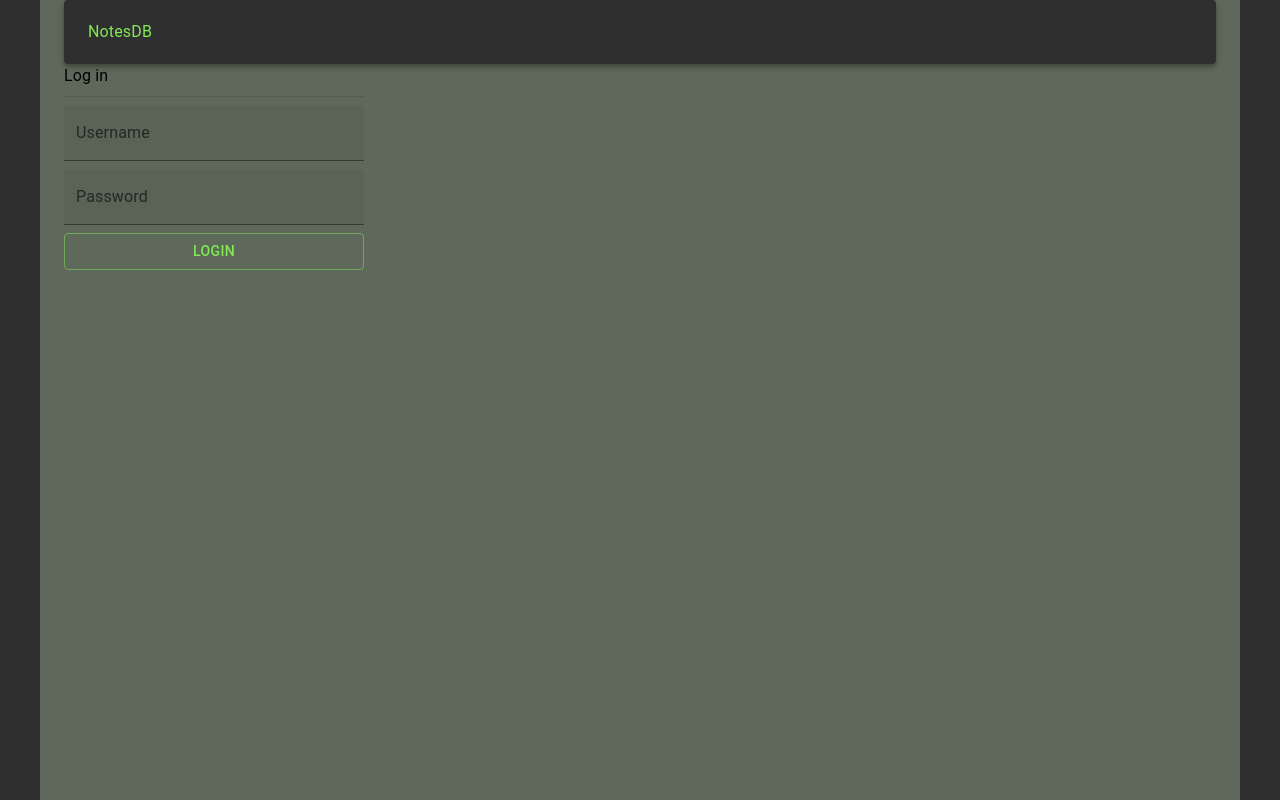
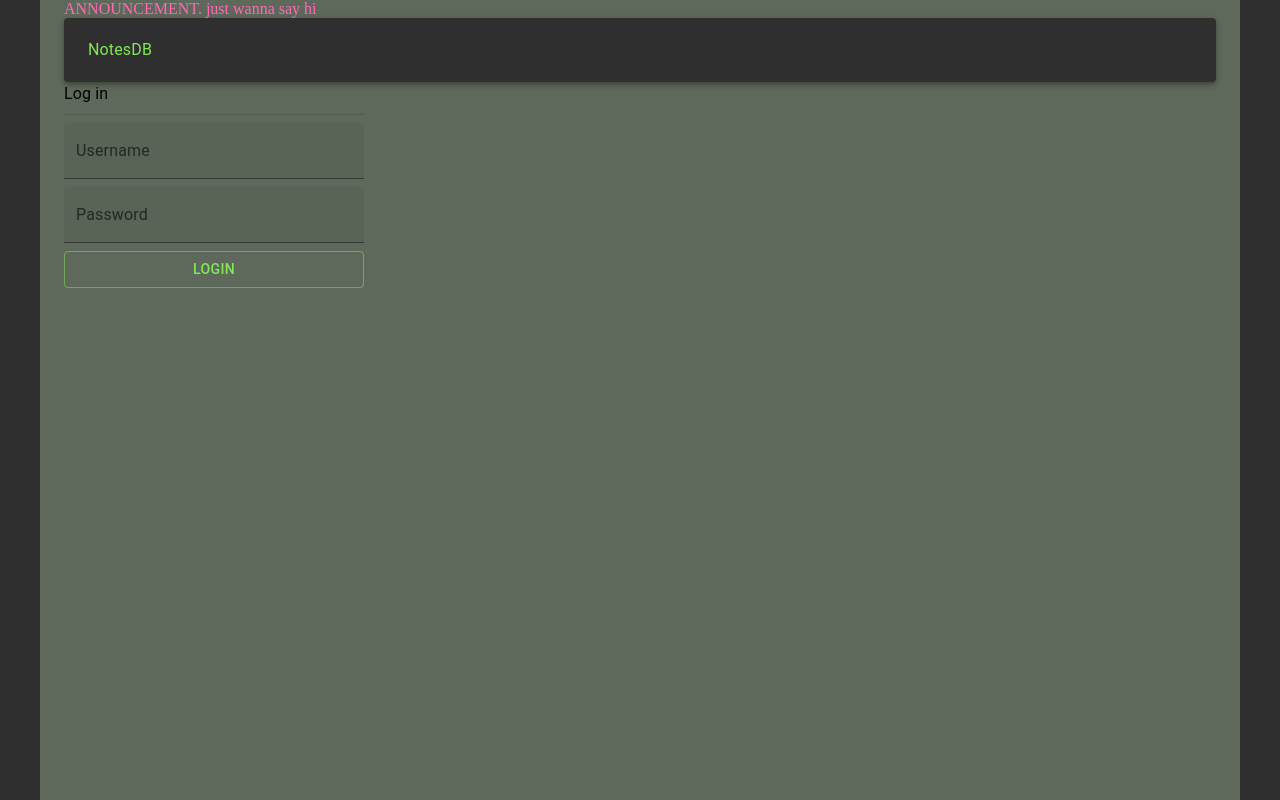
Before and after one commit to purplepew/note-app, a React (Create React App) app in the folder client/: page / in a window 1280 px wide. Built offline with nearby package versions, Linux system fonts and the light colour scheme.

Commit message:
Added important announcement

```diff
--- a/client/src/components/Layout.js
+++ b/client/src/components/Layout.js
@@ -5,6 +5,7 @@ import Header from './Header'
 const Layout = () => {
     return (
         <Container sx={{minHeight: '100vh', backgroundColor: 'secondary.main'}}>
+            <p style={{color: 'hotpink'}}>ANNOUNCEMENT. just wanna say hi</p>
             <Header />
             <Outlet />
         </Container>
```
